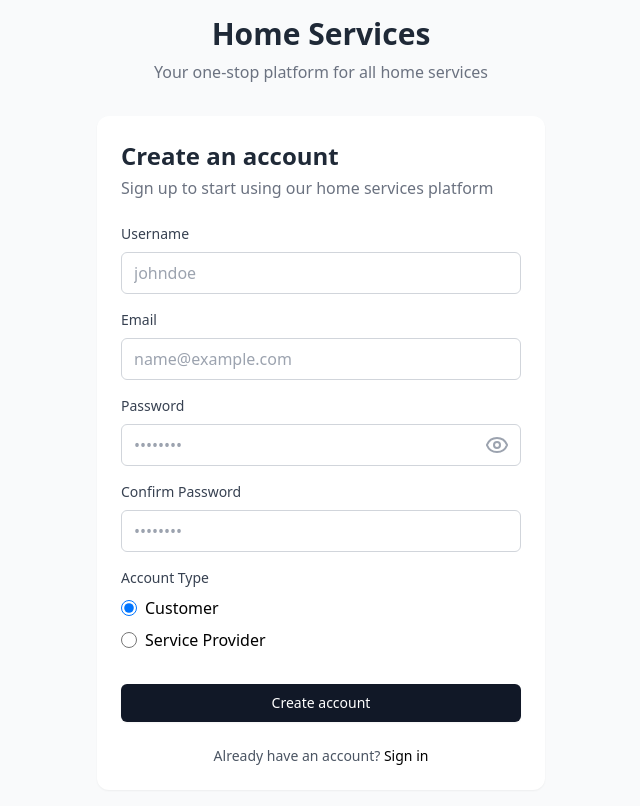
After one commit to jeanclaudegeagea/HomeServiceDjango, a Django app: page /signup in a window 1280 px wide. The commit adds this page. Shown: the whole page, without its empty margins (319-959 px from the left). Run offline with Django 5.2, Linux system fonts and the light colour scheme; some libraries are stand-ins or nearby versions.

Commit message:
login + signup

```diff
--- /dev/null
+++ b/homeservice/core/templates/core/signup.html
@@ -0,0 +1,208 @@
+{% load static %}
+
+<!DOCTYPE html>
+<html lang="en">
+<head>
+    <meta charset="UTF-8">
+    <meta name="viewport" content="width=device-width, initial-scale=1.0">
+    <title>Sign Up - Home Services</title>
+    <!-- Tailwind CSS via CDN -->
+    <script src="https://cdn.tailwindcss.com"></script>
+    <!-- Lucide Icons -->
+    <script src="https://unpkg.com/lucide@latest"></script>
+    <style>
+        body {
+            background-color: #f8fafc; /* Light gray background */
+        }
+        .card {
+            border-radius: 12px;
+            box-shadow: 0 4px 6px rgba(0, 0, 0, 0.05);
+        }
+        .btn-primary {
+            background-color: #1e1e1e; /* Dark gray/black */
+            border: none;
+        }
+        .btn-primary:hover {
+            background-color: #000000; /* Black */
+        }
+    </style>
+</head>
+<body class="bg-gray-50">
+    <div class="min-h-screen flex flex-col items-center justify-center p-4">
+        <div class="w-full max-w-md">
+            <div class="mb-8 text-center">
+                <h1 class="text-3xl font-bold text-gray-800">Home Services</h1>
+                <p class="text-gray-500 mt-2">
+                    Your one-stop platform for all home services
+                </p>
+            </div>
+            <div class="card w-full max-w-md mx-auto bg-white shadow-sm">
+                <div class="card-body p-6">
+                    <h2 class="text-2xl font-semibold text-gray-800 mb-1">Create an account</h2>
+                    <p class="text-gray-500 mb-6">Sign up to start using our home services platform</p>
+
+                    <form method="post" class="space-y-4" id="signup-form">
+                        {% csrf_token %}
+
+                        <div class="space-y-2">
+                            <label class="block text-sm font-medium text-gray-700" for="username">
+                                Username
+                            </label>
+                            <input
+                                id="username"
+                                name="username"
+                                placeholder="johndoe"
+                                class="w-full px-3 py-2 border border-gray-300 rounded-md focus:outline-none focus:ring-2 focus:ring-gray-500"
+                                required
+                            />
+                        </div>
+
+                        <div class="space-y-2">
+                            <label class="block text-sm font-medium text-gray-700" for="email">
+                                Email
+                            </label>
+                            <input
+                                id="email"
+                                name="email"
+                                type="email"
+                                placeholder="name@example.com"
+                                class="w-full px-3 py-2 border border-gray-300 rounded-md focus:outline-none focus:ring-2 focus:ring-gray-500"
+                                required
+                            />
+                        </div>
+
+                        <div class="space-y-2">
+                            <label class="block text-sm font-medium text-gray-700" for="password">
+                                Password
+                            </label>
+                            <div class="relative">
+                                <input
+                                    id="password"
+                                    name="password"
+                                    type="password"
+                                    placeholder="••••••••"
+                                    class="w-full px-3 py-2 border border-gray-300 rounded-md focus:outline-none focus:ring-2 focus:ring-gray-500 pr-10"
+                                    required
+                                />
+                                <button
+                                    type="button"
+                                    class="absolute right-0 top-0 h-full px-3 flex items-center justify-center text-gray-400 hover:text-gray-600"
+                                    onclick="togglePassword('password')"
+                                >
+                                    <i data-lucide="eye" id="password-eye-icon"></i>
+                                    <span class="sr-only">Toggle password visibility</span>
+                                </button>
+                            </div>
+                        </div>
+
+                        <div class="space-y-2">
+                            <label class="block text-sm font-medium text-gray-700" for="confirmPassword">
+                                Confirm Password
+                            </label>
+                            <input
+                                id="confirmPassword"
+                                name="confirmPassword"
+                                type="password"
+                                placeholder="••••••••"
+                                class="w-full px-3 py-2 border border-gray-300 rounded-md focus:outline-none focus:ring-2 focus:ring-gray-500"
+                                required
+                            />
+                        </div>
+
+                        <div class="space-y-2">
+                            <label class="block text-sm font-medium text-gray-700">
+                                Account Type
+                            </label>
+                            <div class="space-y-2">
+                                <label class="flex items-center space-x-2">
+                                    <input
+                                        type="radio"
+                                        name="userType"
+                                        value="customer"
+                                        class="h-4 w-4  border-gray-300"
+                                        checked
+                                    />
+                                    <span class="text-black">Customer</span>
+                                </label>
+                                <label class="flex items-center space-x-2">
+                                    <input
+                                        type="radio"
+                                        name="userType"
+                                        value="service_provider"
+                                        class="h-4 w-4  border-gray-300 "
+                                    />
+                                    <span class="text-black">Service Provider</span>
+                                </label>
+                            </div>
+                        </div>
+
+                        <div class="pt-4">
+                            <button type="submit" class="w-full flex justify-center py-2 px-4 border border-transparent rounded-md shadow-sm text-sm font-medium text-white bg-gray-900 hover:bg-black focus:outline-none focus:ring-2 focus:ring-offset-2 focus:ring-gray-500" id="submit-btn">
+                                <span id="submit-text">Create account</span>
+                                <span id="loading" class="hidden ml-2">
+                                    <svg class="animate-spin -ml-1 mr-2 h-4 w-4 text-white" xmlns="http://www.w3.org/2000/svg" fill="none" viewBox="0 0 24 24">
+                                        <circle class="opacity-25" cx="12" cy="12" r="10" stroke="currentColor" stroke-width="4"></circle>
+                                        <path class="opacity-75" fill="currentColor" d="M4 12a8 8 0 018-8V0C5.373 0 0 5.373 0 12h4zm2 5.291A7.962 7.962 0 014 12H0c0 3.042 1.135 5.824 3 7.938l3-2.647z"></path>
+                                    </svg>
+                                    Creating account...
+                                </span>
+                            </button>
+                        </div>
+
+                        <div class="text-center text-sm text-gray-600  pt-2">
+                            Already have an account?
+                            <a href="/login" class="font-medium text-black hover:text-blue-500">Sign in</a>
+                        </div>
+                    </form>
+                </div>
+            </div>
+        </div>
+    </div>
+
+    <script>
+        // Initialize Lucide icons
+        lucide.createIcons();
+
+        // Toggle password visibility
+        function togglePassword(fieldId) {
+            const passwordInput = document.getElementById(fieldId);
+            const eyeIcon = document.getElementById(fieldId + '-eye-icon');
+
+            if (passwordInput.type === 'password') {
+                passwordInput.type = 'text';
+                eyeIcon.setAttribute('data-lucide', 'eye-off');
+            } else {
+                passwordInput.type = 'password';
+                eyeIcon.setAttribute('data-lucide', 'eye');
+            }
+
+            lucide.createIcons();
+        }
+
+        // Form submission handling
+        document.getElementById('signup-form').addEventListener('submit', function(e) {
+            const password = document.getElementById('password').value;
+            const confirmPassword = document.getElementById('confirmPassword').value;
+
+            if (password !== confirmPassword) {
+                alert("Passwords don't match");
+                e.preventDefault();
+                return;
+            }
+
+            const submitBtn = document.getElementById('submit-btn');
+            const submitText = document.getElementById('submit-text');
+            const loading = document.getElementById('loading');
+
+            submitText.classList.add('hidden');
+            loading.classList.remove('hidden');
+
+            // Simulate API call (remove this in production)
+            setTimeout(() => {
+                // Replace with actual form submission
+                window.location.href = '/login?registered=true';
+            }, 1000);
+        });
+    </script>
+</body>
+</html>
--- a/homeservice/core/urls.py
+++ b/homeservice/core/urls.py
@@ -2,7 +2,10 @@ from django.urls import path
 from . import views
 
 urlpatterns = [
-    path("", views.home, name="home"),
+    path("", views.base, name="base"),
+    path("login", views.login, name="login"),
+    path("signup", views.signup, name="signup"),
+    path("home", views.home, name="home"),
     path("services/", views.services, name="services"),
     path("providers/", views.providers, name="providers"),
     path("book/", views.book_service, name="book_service"),
--- a/homeservice/core/views.py
+++ b/homeservice/core/views.py
@@ -1,7 +1,20 @@
 from django.shortcuts import render
 
+# Create your views here.
 
-# Create your views here.
+
+def base(request):
+    return render(request, "core/base.html")
+
+
+def login(request):
+    return render(request, "core/login.html")
+
+
+def signup(request):
+    return render(request, "core/signup.html")
+
+
 def home(request):
     return render(request, "core/home.html")
 
```
Also changed, not shown: homeservice/core/templates/core/base.html (added, +29 -0 lines), homeservice/core/templates/core/home.html (+48 -10 lines), homeservice/core/templates/core/login.html (added, +122 -0 lines).
